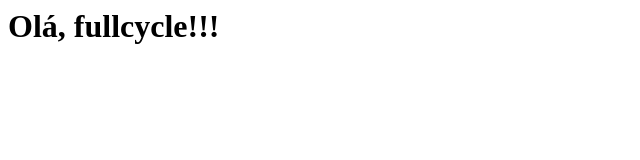
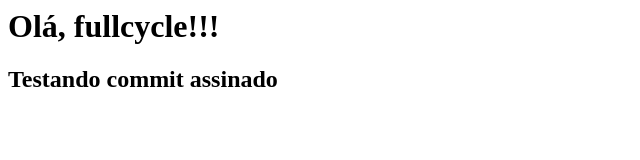
Before and after one commit to brnathanlima/curso-git-fullcycle, a plain HTML site: page index.html in a window 1280 px wide. Shown: the whole page, without its empty margins (0-640 px from the left). Drawn offline with Linux system fonts and the light colour scheme.

Commit message:
Testa assinatura de commits

```diff
--- a/index.html
+++ b/index.html
@@ -1 +1,2 @@
 <h1>Olá, fullcycle!!!</h1>
+<h2>Testando commit assinado</h2>
```
